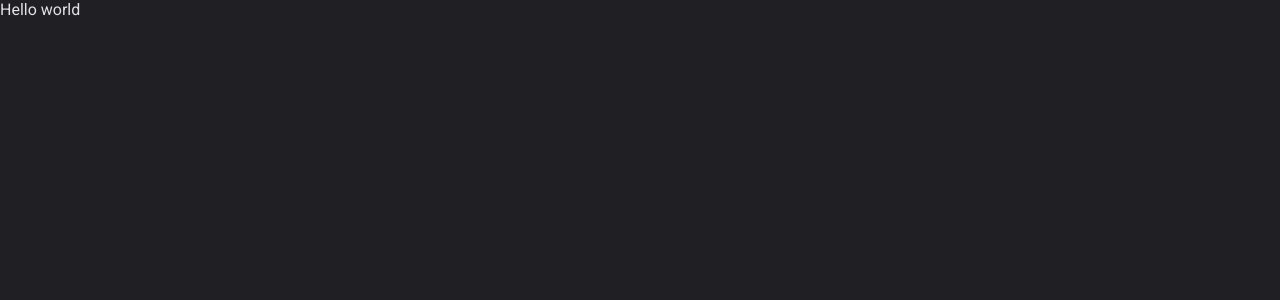
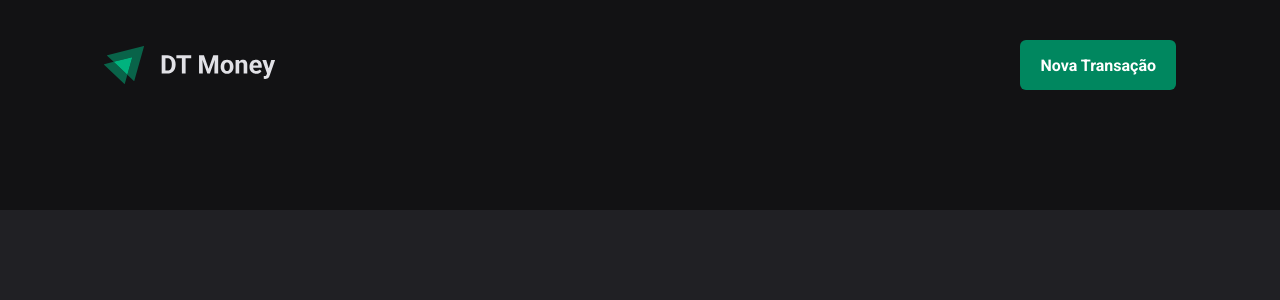
Before and after one commit to loupprodi/project-ignite03-dtmoney, a React (Vite) app: page / in a window 1280 px wide. Shown: the top 300 px of the page. Built offline with nearby package versions, Linux system fonts and the light colour scheme.

Commit message:
removendo arquivos e adicionando o componente header

```diff
--- a/src/App.tsx
+++ b/src/App.tsx
@@ -1,12 +1,13 @@
 import { ThemeProvider } from "styled-components";
 import { defaultTheme } from "./styles/theme/default";
 import { GlobalStyle } from "./styles/global";
+import { Transactions } from "./pages/Transactions";
 
 export const App = () => {
   return (
     <ThemeProvider theme={defaultTheme}>
       <GlobalStyle />
-      <p>Hello world</p>
+      <Transactions />
     </ThemeProvider>
   );
 };
--- /dev/null
+++ b/src/components/Header/index.tsx
@@ -0,0 +1,14 @@
+import { HeaderContainer, HeaderContent, NewTransactionButton } from "./styles";
+
+import logoImg from "../../assets/logo.svg";
+
+export const Header = () => {
+  return (
+    <HeaderContainer>
+      <HeaderContent>
+        <img src={logoImg} alt="logo dt money" />
+        <NewTransactionButton>Nova Transação</NewTransactionButton>
+      </HeaderContent>
+    </HeaderContainer>
+  );
+};
--- /dev/null
+++ b/src/components/Header/styles.ts
@@ -0,0 +1,32 @@
+import { styled } from "styled-components";
+
+export const HeaderContainer = styled.header`
+  background: ${(props) => props.theme["gray-900"]};
+  padding: 2.5rem 0 7.5rem;
+`;
+
+export const HeaderContent = styled.div`
+  width: 100%;
+  max-width: 1120px;
+  margin: 0 auto;
+  padding: 0 1.5rem;
+
+  display: flex;
+  justify-content: space-between;
+  align-items: center;
+`;
+
+export const NewTransactionButton = styled.button`
+  height: 50px;
+  border: 0;
+  background: ${(props) => props.theme["green-500"]};
+  color: ${(props) => props.theme.white};
+  font-weight: bold;
+  padding: 0 1.25rem;
+  border-radius: 6px;
+  cursor: pointer;
+  &:hover {
+    background: ${(props) => props.theme["green-700"]};
+    transition: background-color 0.2s;
+  }
+`;
--- /dev/null
+++ b/src/pages/Transactions/index.tsx
@@ -0,0 +1,5 @@
+import { Header } from "../../components/Header";
+
+export const Transactions = () => {
+  return <Header />;
+};
```
Also changed, not shown: src/assets/logo.svg (added), src/pages/Transactions/styles.ts (added).
